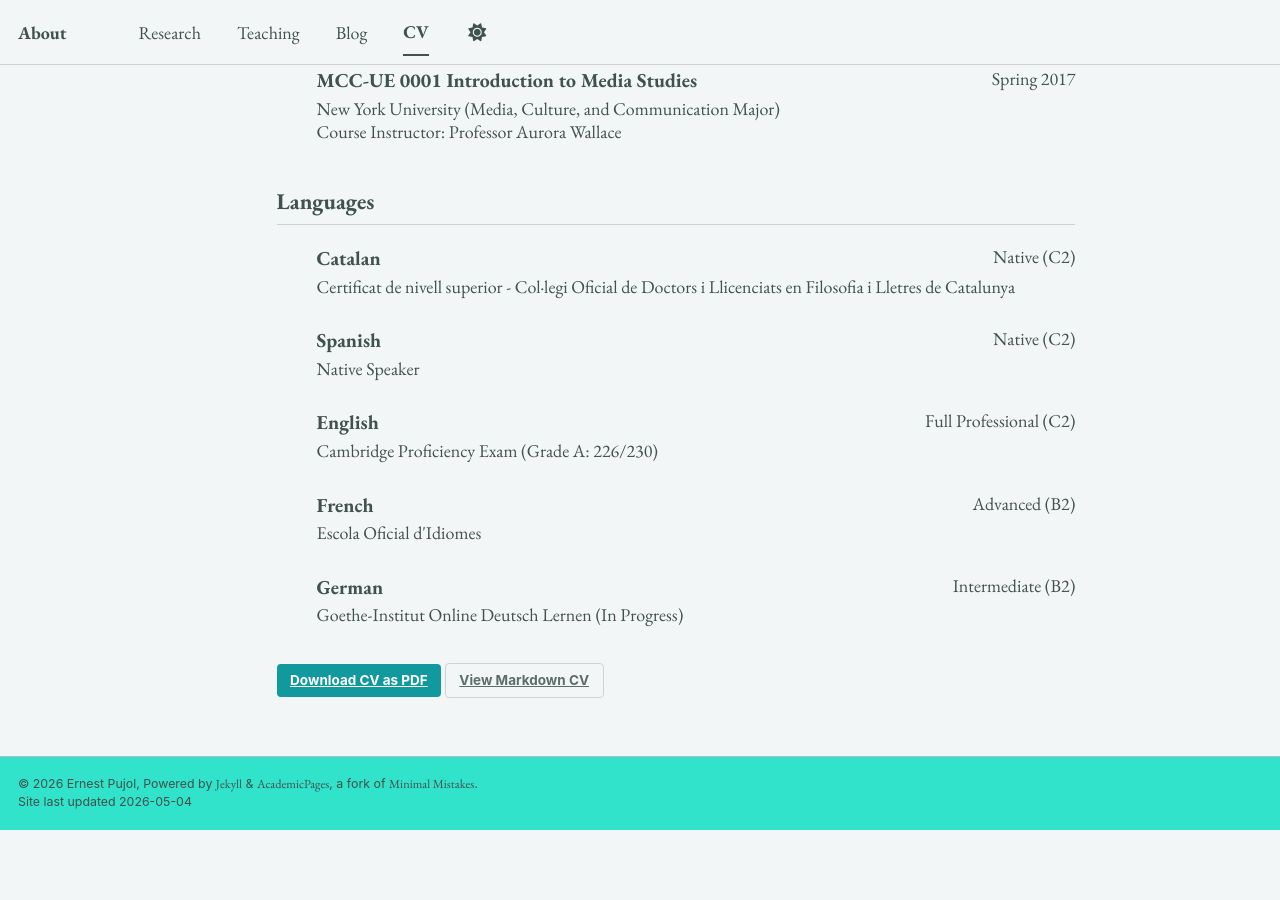
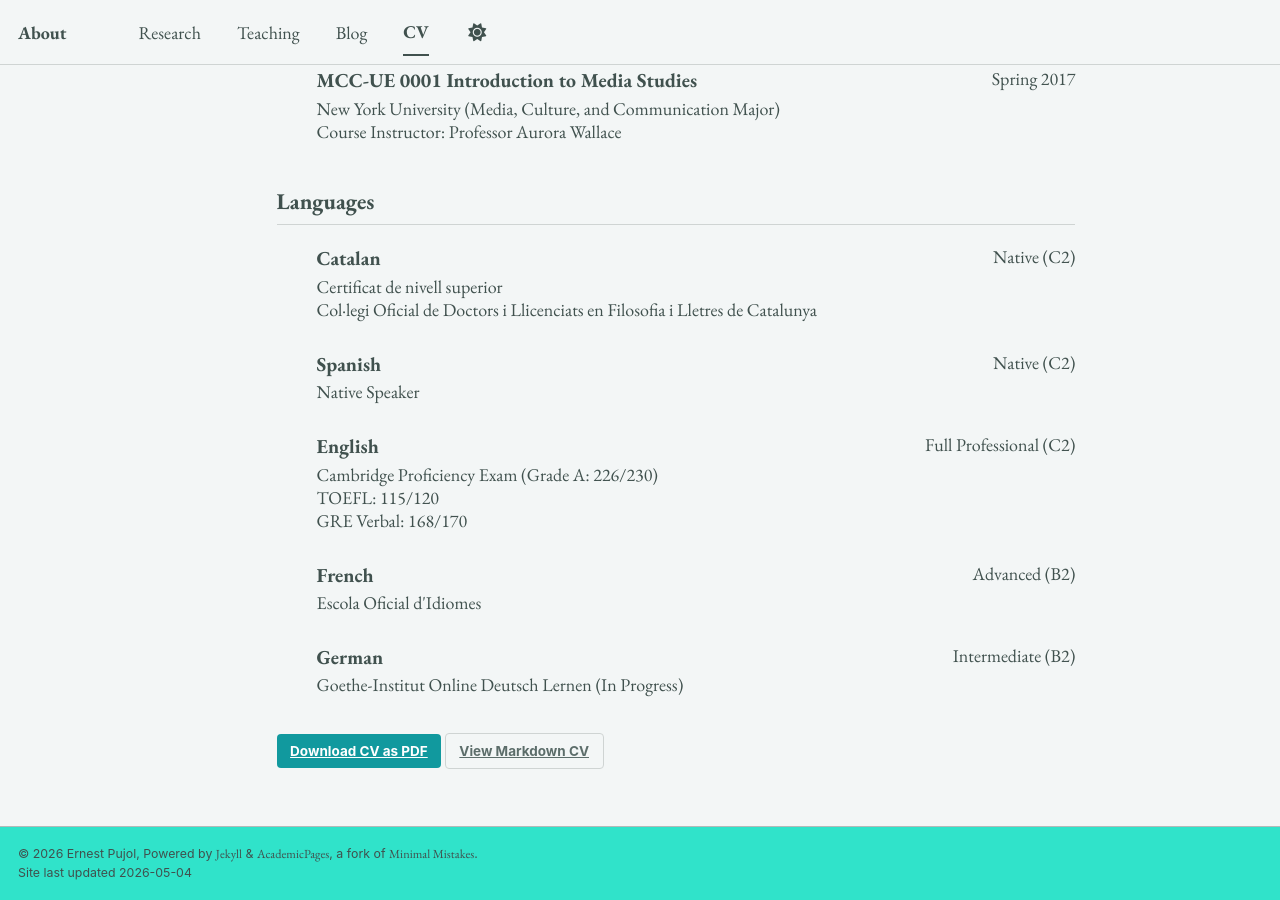
Before and after one commit to epujol90/epujol90.github.io, a Jekyll site: the page built from _pages/cv-json.md, in a window 1280 px wide and 900 px high, scrolled down 4399 px. Built offline with Jekyll 4.4.1, drawn with Linux system fonts in a browser that asks for light colours; a script bundle is joined from its source files by our own code; library files that are not in the unit come from our copies; before the commit the page ends 5229 px from its top, so only the background shows below that.

Commit message:
Update cv.json

```diff
--- a/_data/cv.json
+++ b/_data/cv.json
@@ -300,7 +300,7 @@
       "language": "Catalan",
       "fluency": "Native",
       "cefr": "C2",
-      "certificate": "Certificat de nivell superior - Col·legi Oficial de Doctors i Llicenciats en Filosofia i Lletres de Catalunya"
+      "certificate": "Certificat de nivell superior<br>Col·legi Oficial de Doctors i Llicenciats en Filosofia i Lletres de Catalunya"
     },
     {
       "language": "Spanish",
@@ -312,7 +312,7 @@
       "language": "English",
       "fluency": "Full Professional",
       "cefr": "C2",
-      "certificate": "Cambridge Proficiency Exam (Grade A: 226/230)"
+      "certificate": "Cambridge Proficiency Exam (Grade A: 226/230)<br>TOEFL: 115/120<br>GRE Verbal: 168/170"
     },
     {
       "language": "French",
```
